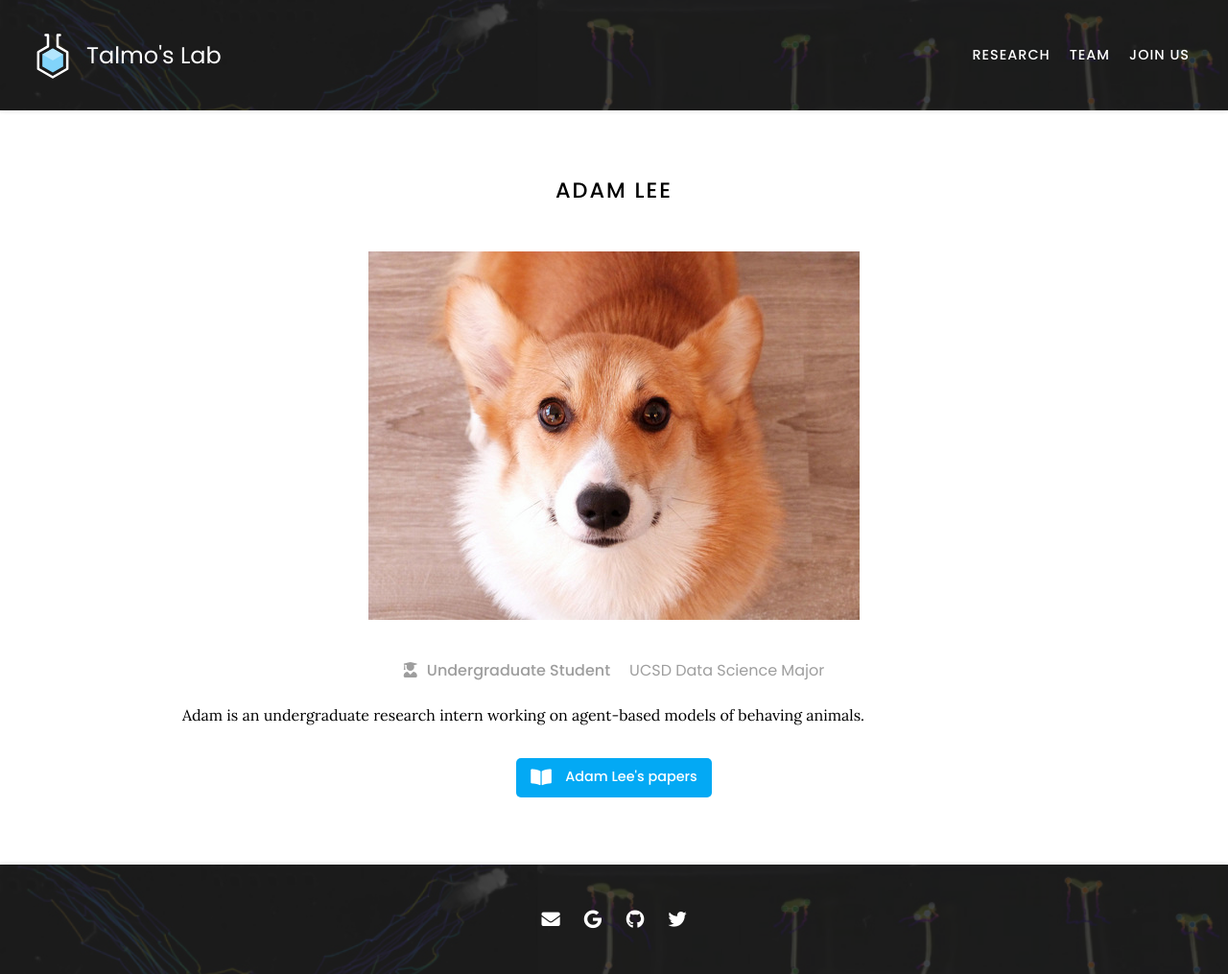
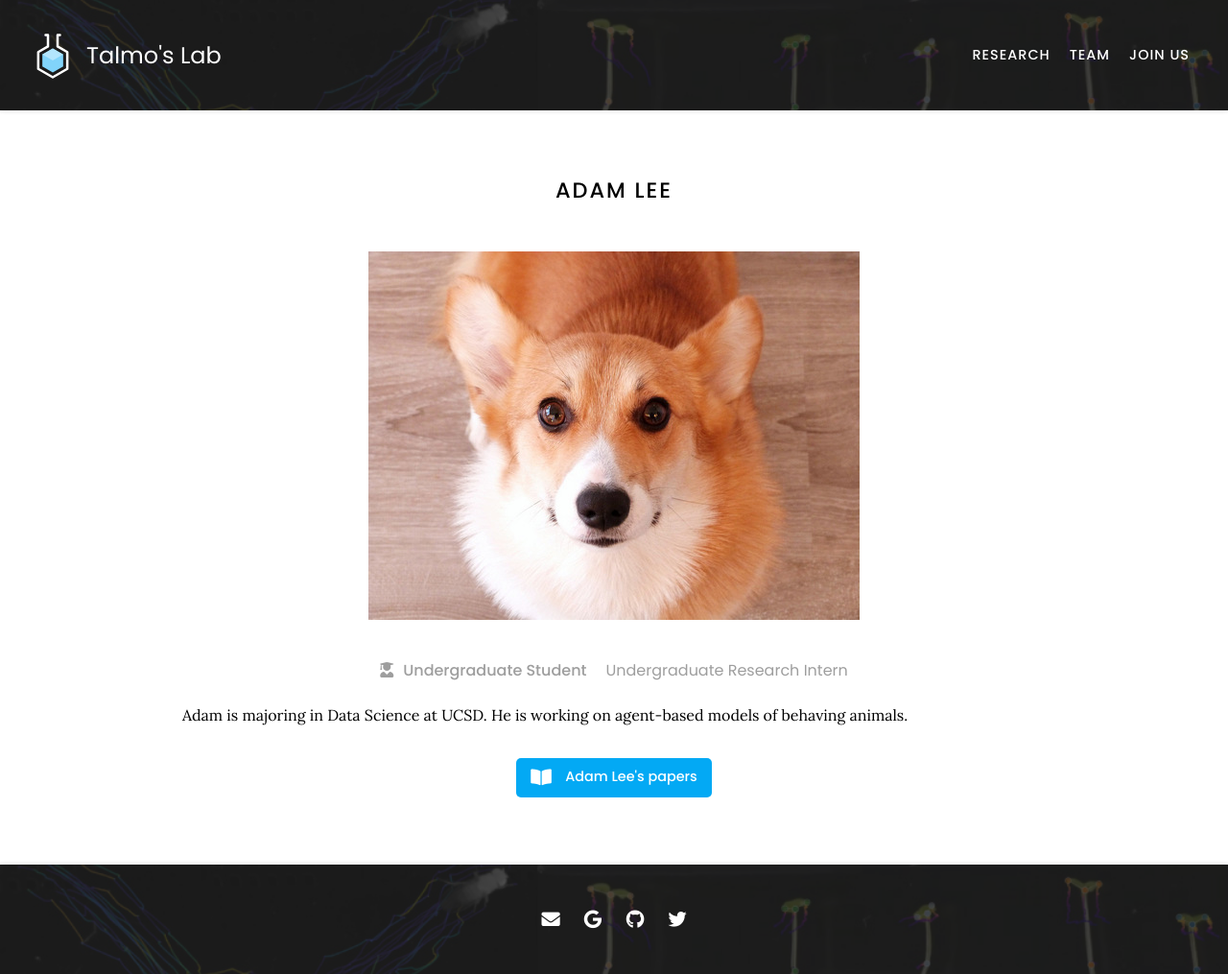
Before and after one commit to talmolab/lab-website, a Jekyll site: the page built from _members/adam-lee.md, in a window 1280 px wide. Shown: the whole page at 96% size. Built offline with Jekyll 4.4.1, drawn with Linux system fonts in a browser that asks for light colours; nearby versions of some CDN libraries.

Commit message:
Update team

```diff
--- a/_members/adam-lee.md
+++ b/_members/adam-lee.md
@@ -2,8 +2,8 @@
 name: Adam Lee
 image: images/member.jpg
 role: undergrad
-description: UCSD Data Science Major
+description: Undergraduate Research Intern
 homepage: https://adamlee.me
 ---
 
-Adam is an undergraduate research intern working on agent-based models of behaving animals.
+Adam is majoring in Data Science at UCSD. He is working on agent-based models of behaving animals.
```
Also changed, not shown: _members/aaditya-prasad.md (+2 -2 lines), _members/dexter-tsin.md (+2 -2 lines), _members/talmo-pereira.md (+1 -0 lines).
